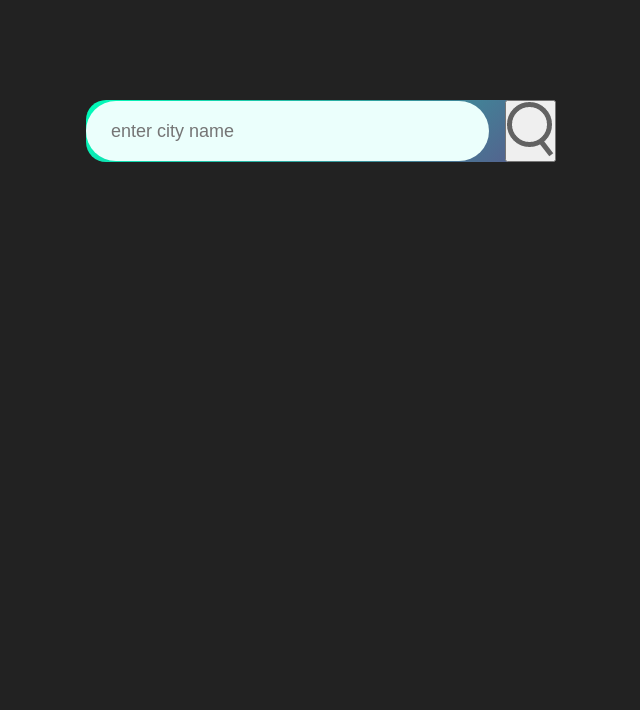
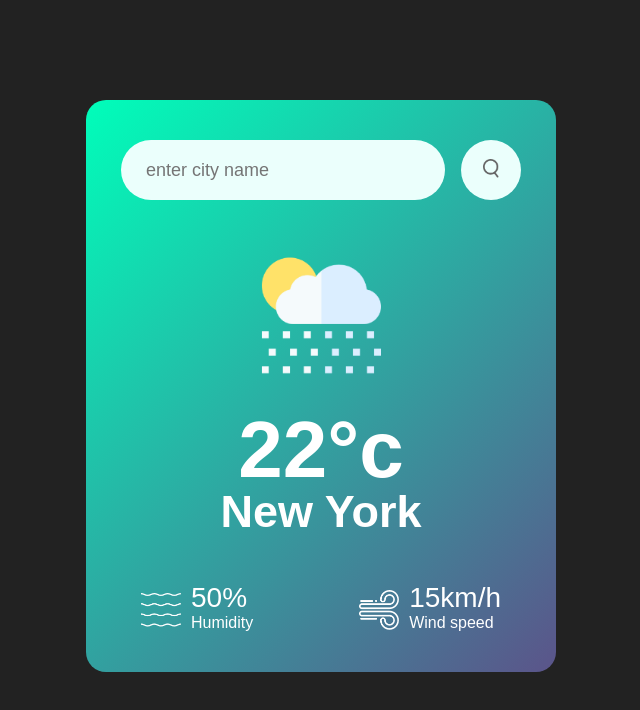
Before and after one commit to NurRydberg/V-derappen, a plain HTML site: page index.html in a window 1280 px wide. Shown: the whole page, without its empty margins (319-959 px from the left). Drawn offline with Linux system fonts and the light colour scheme.

Commit message:
massvis med ändringar

```diff
--- a/index.html
+++ b/index.html
@@ -8,13 +8,34 @@
 </head>
 <body>
 
-    <div class="card">
-        <div class="search">
-            <input type="text" placeholder="enter city name" spellcheck="false">
-            <button><img src="images/images/search.png"></button>
+<div class="card">
+    <div class="search">
+        <input type="text" placeholder="enter city name" spellcheck="false">
+        <button><img src="images/images/search.png"></button>
 
+    </div>
+    <div class="weather">
+        <img src="images/images/rain.png" class="weather-icon">
+        <h1 class="temp">22°c</h1>
+        <h2 class="city">New York</h2>
+        <div class="details">
+            <div class="col">
+                <img src="images/images/humidity.png">
+                <div>
+                    <p class="humidity">50%</p>
+                    <p>Humidity</p>
+                </div>
+            </div>
+            <div class="col">
+                <img src="images/images/wind.png">
+                <div>
+                    <p class="wind">15km/h</p>
+                    <p>Wind speed</p>
+                </div>
+            </div>
         </div>
     </div>
+</div>
 
 </body>
 </html>
--- a/style.css
+++ b/style.css
@@ -1,7 +1,7 @@
 *{
     margin: 0;
     padding: 0;
-    font-family: 'Poppins' sans-serif;
+    font-family: 'Poppins', sans-serif;
     box-sizing: border-box;
 }
 body{
@@ -15,7 +15,7 @@ body{
     color: #fff;
     margin: 100px auto 0;
     border-radius: 20px;
-    padding: 40px, 35px;
+    padding: 40px 35px;
     text-align: center;
 }
 
@@ -38,3 +38,51 @@ body{
     margin-right: 16px;
     font-size: 18px;
 }
+
+.search button{
+    border: 0;
+    outline: 0;
+    background: #ebfffc;
+    border-radius: 50%;
+    width: 60px;
+    height: 60px;
+    cursor: pointer;
+}
+
+.search button img{
+    width: 16px;
+}
+
+.weather-icon{
+    width: 170px;
+    margin-top: 30px;
+}
+.weather h1{
+    font-size: 80px;
+    font-weight: 500px;
+}
+.weather h2{
+    font-size: 45px;
+    font-weight: 400px;
+    margin-top: -10px;
+}
+.details{
+    display: flex;
+    align-items: center;
+    justify-content: space-between;
+    padding: 0 20px;
+    margin-top: 50px;
+}
+.col{
+    display: flex;
+    align-items: center;
+    text-align: left;
+}
+.col img{
+    width: 40px;
+    margin-right: 10px;
+}
+.humidity, .wind{
+    font-size: 28px;
+    margin-top: -6px;
+}
```
